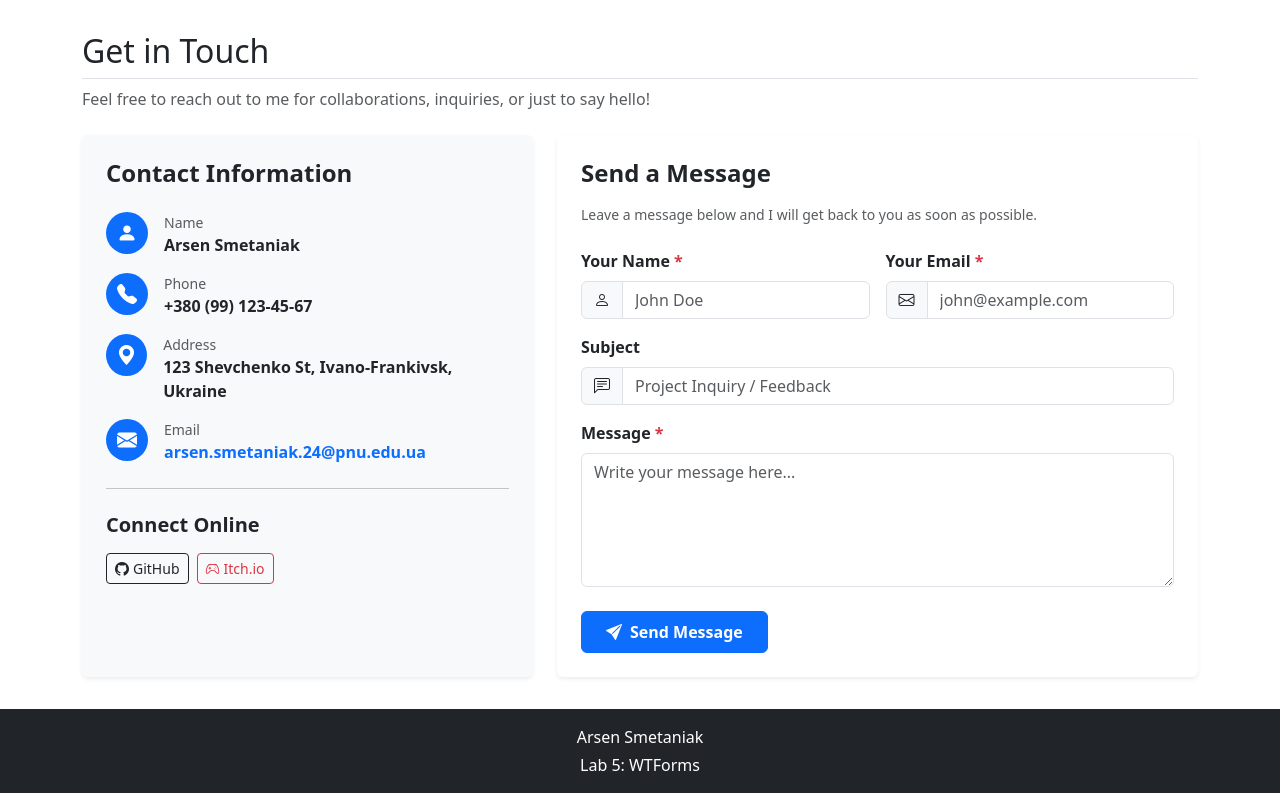
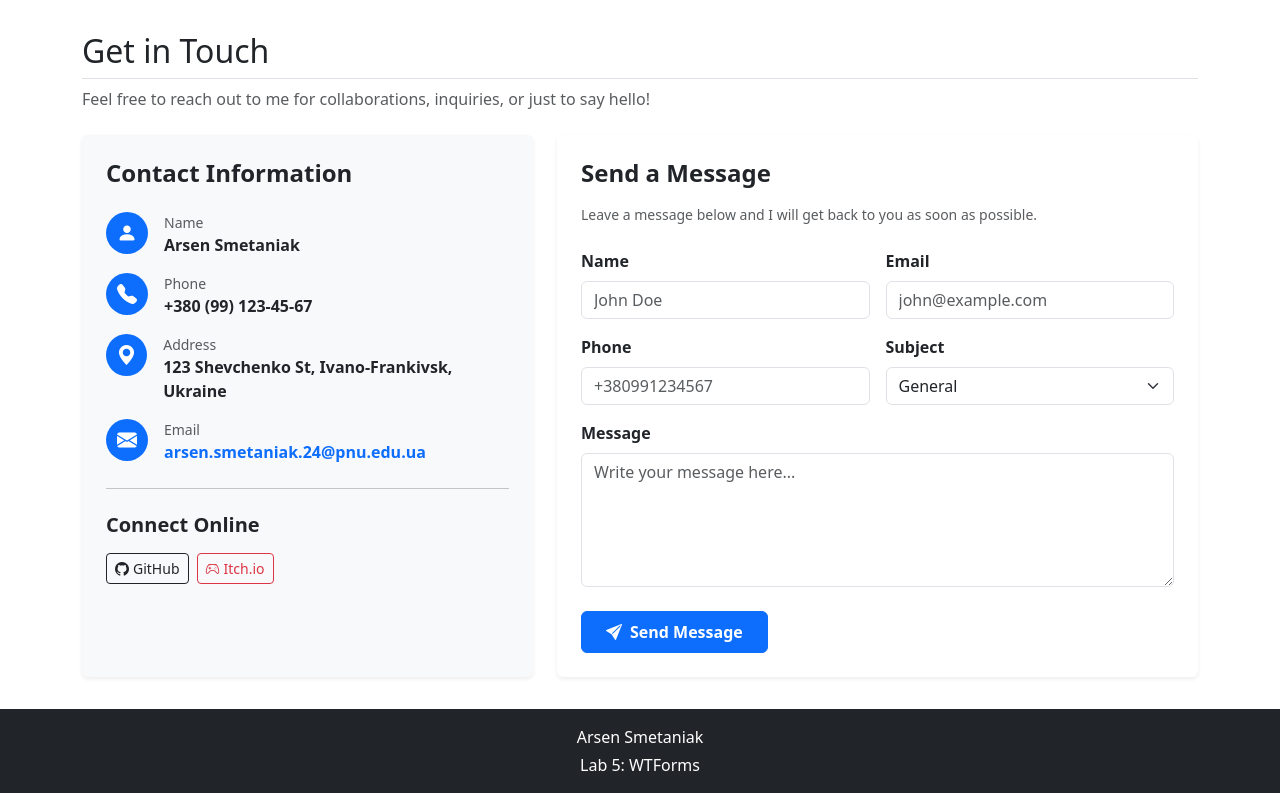
Before and after one commit to arsensmetaniak24-code/flask-app-lab, a Flask app: page /contacts in a window 1280 px wide. Shown: the part 56-849 px from the top of the page. Run offline with Flask 3, Linux system fonts and the light colour scheme; parts of the project's set-up code (start-up, migrations or seed data) failed here and were passed over; some libraries are stand-ins or nearby versions.

Commit message:
feat: render contact form with WTForms and field macro

```diff
--- a/app/templates/contacts.html
+++ b/app/templates/contacts.html
@@ -1,4 +1,5 @@
 {% extends 'base.html' %}
+{% from 'components/_render_field.html' import render_field %}
 
 {% block content %}
 <section id="contacts" class="py-2">
@@ -74,35 +75,27 @@
                     <h4 class="card-title fw-bold mb-3">Send a Message</h4>
                     <p class="text-muted small mb-4">Leave a message below and I will get back to you as soon as possible.</p>
 
-                    <form action="#" method="POST" onsubmit="event.preventDefault();">
-                        <div class="row g-3">
+                    <form method="POST" novalidate>
+                        {{ form.hidden_tag() }}
+                        <div class="row gx-3">
                             <div class="col-md-6">
-                                <label for="senderName" class="form-label fw-semibold">Your Name <span class="text-danger">*</span></label>
-                                <div class="input-group">
-                                    <span class="input-group-text"><i class="bi bi-person"></i></span>
-                                    <input type="text" class="form-control" id="senderName" placeholder="John Doe" required>
-                                </div>
+                                {{ render_field(form.name, placeholder='John Doe') }}
                             </div>
 
                             <div class="col-md-6">
-                                <label for="senderEmail" class="form-label fw-semibold">Your Email <span class="text-danger">*</span></label>
-                                <div class="input-group">
-                                    <span class="input-group-text"><i class="bi bi-envelope"></i></span>
-                                    <input type="email" class="form-control" id="senderEmail" placeholder="john@example.com" required>
-                                </div>
+                                {{ render_field(form.email, placeholder='john@example.com') }}
+                            </div>
+
+                            <div class="col-md-6">
+                                {{ render_field(form.phone, placeholder='+380991234567') }}
+                            </div>
+
+                            <div class="col-md-6">
+                                {{ render_field(form.subject) }}
                             </div>
 
                             <div class="col-12">
-                                <label for="messageSubject" class="form-label fw-semibold">Subject</label>
-                                <div class="input-group">
-                                    <span class="input-group-text"><i class="bi bi-chat-left-text"></i></span>
-                                    <input type="text" class="form-control" id="messageSubject" placeholder="Project Inquiry / Feedback">
-                                </div>
-                            </div>
-
-                            <div class="col-12">
-                                <label for="messageBody" class="form-label fw-semibold">Message <span class="text-danger">*</span></label>
-                                <textarea class="form-control" id="messageBody" rows="5" placeholder="Write your message here..." required></textarea>
+                                {{ render_field(form.message, rows=5, placeholder='Write your message here...') }}
                             </div>
 
                             <div class="col-12 pt-2">
--- a/app/views.py
+++ b/app/views.py
@@ -58,8 +58,8 @@ def contacts():
     if form.validate_on_submit():
         try:
             logger.info(f"Received message from {form.name.data} ({form.email.data}, {form.phone.data}). Subject: '{form.subject.data}'. Message: '{form.message.data}'")
-        except Exception as e:
-            flash(f"Error while logging message! Try later", "danger")
+        except Exception:
+            flash("Error while logging message! Try later", "danger")
             return render_template('contacts.html', title="Contacts", form=form)
         flash('Your message has been sent!', 'success')
         return redirect(url_for('contacts'))
```
Also changed, not shown: .github/assets/lab5/form_fail.png (added), .github/assets/lab5/form_submission.png (added).
